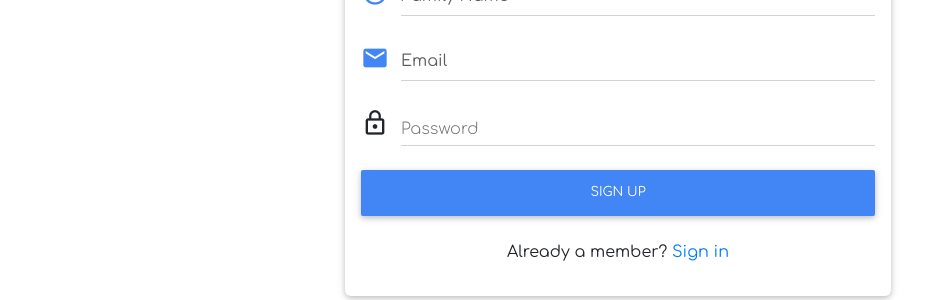
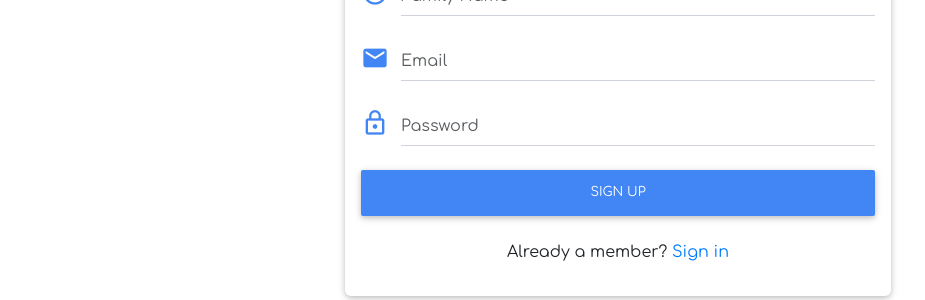
Before and after one commit to Abhishekmholla/PixTag, a Flask app: page /sign-up in a window 1280 px wide. Shown: the part 395-695 px from the top of the page, without its empty margins (22-947 px from the left). Run offline with Flask 3, Linux system fonts and the light colour scheme; some libraries are stand-ins or nearby versions.

Commit message:
Fixed issues related to UI in signup

```diff
--- a/ui/auth.py
+++ b/ui/auth.py
@@ -62,8 +62,10 @@
             UserAttributes=user_attributes
         )
     except cognito_client.exceptions.UsernameExistsException as e:
+        print(e)
         return (False, "User already exists. Please use a different email for signup")
     except Exception as e:
+        print(e)
         return (False,"Sign up unsuccessful. Can you please try with a different email address")
 
     return (True, "Sign up successful. User needs to confirm email address")
--- a/ui/templates/login.html
+++ b/ui/templates/login.html
@@ -135,7 +135,7 @@
                   <div class="modal-footer">
                     <button
                       type="button"
-                      class="btn btn-secondary"
+                      class="btn btn-primary"
                       data-bs-dismiss="modal"
                     >
                       Close
--- a/ui/templates/signup.html
+++ b/ui/templates/signup.html
@@ -44,8 +44,7 @@
                             <div></div>
                             <div class="md-form">
                                 <i class="material-icons prefix">lock_outline</i>
-                                <input type="password" id="password" class="form-control" name="Password" required>
-                                <label for="password">Password</label>
+                                <input type="password" id="password" class="form-control" name="password" placeholder="Password" required>
                             </div>
                             <div>
                                 <button type="submit" class="btn btn-primary btn-block mb-4", style="width:100%">Sign Up</button>
```
